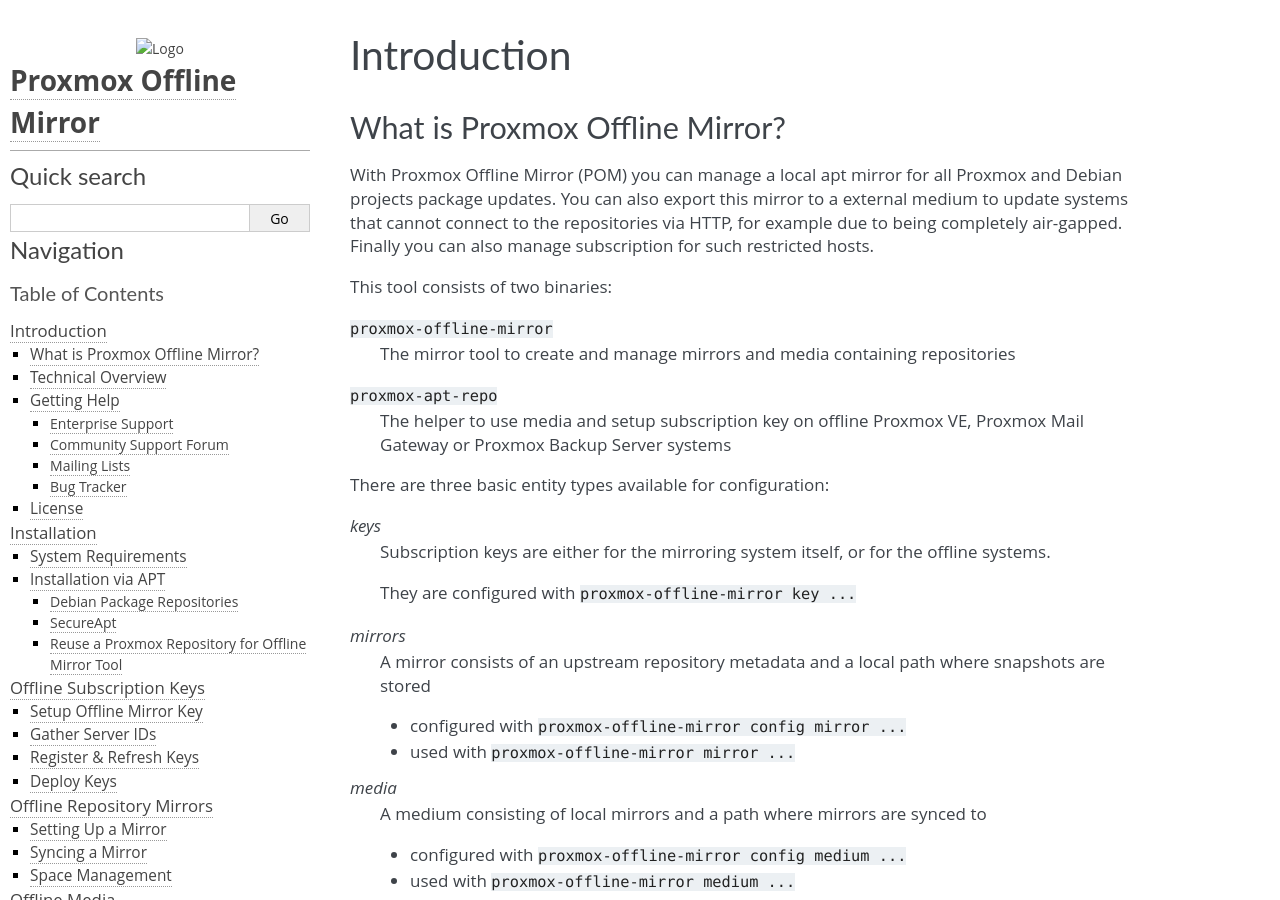
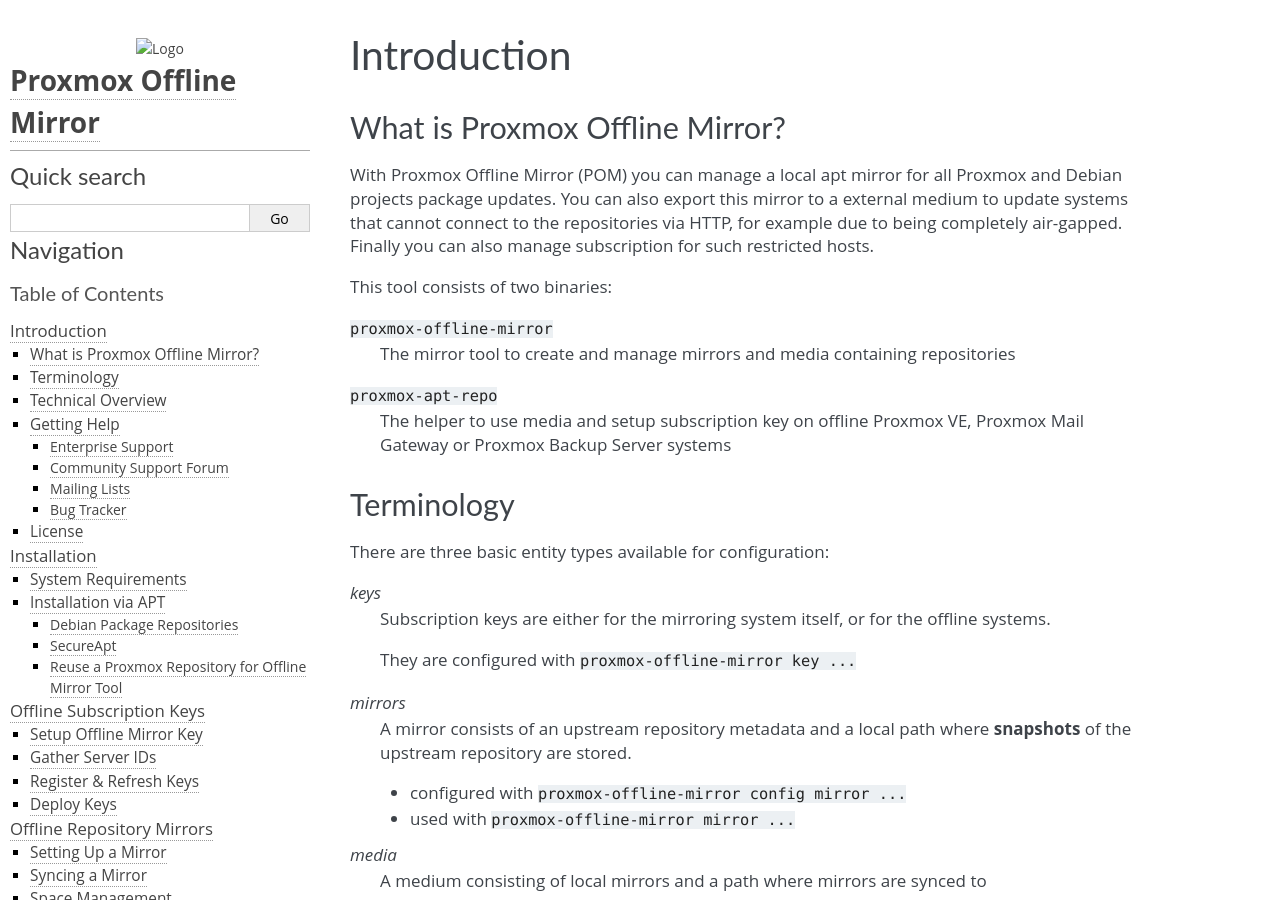
Before and after one commit to proxmox/proxmox-offline-mirror, a Sphinx documentation site: the page built from docs/introduction.rst, in a window 1280 px wide and 900 px high. Built offline with Sphinx 7.4.7, drawn with Linux system fonts in a browser that asks for light colours.

Commit message:
docs: intro: add terminology heading
Signed-off-by: Thomas Lamprecht <t.lamprecht@proxmox.com>

```diff
--- a/docs/introduction.rst
+++ b/docs/introduction.rst
@@ -18,6 +18,9 @@
   The helper to use media and setup subscription key on offline Proxmox VE,
   Proxmox Mail Gateway or Proxmox Backup Server systems
 
+Terminology
+-----------
+
 There are three basic entity types available for configuration:
 
 *keys*
@@ -26,7 +29,8 @@
   They are configured with ``proxmox-offline-mirror key ...``
 
 *mirrors*
-  A mirror consists of an upstream repository metadata and a local path where snapshots are stored
+  A mirror consists of an upstream repository metadata and a local path where **snapshots** of the
+  upstream repository are stored.
 
   - configured with ``proxmox-offline-mirror config mirror ...``
 
```
